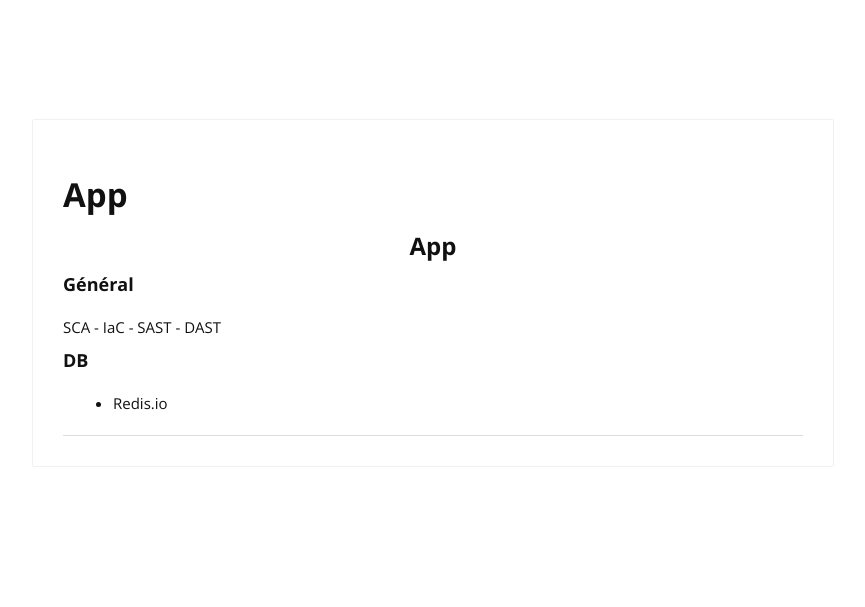
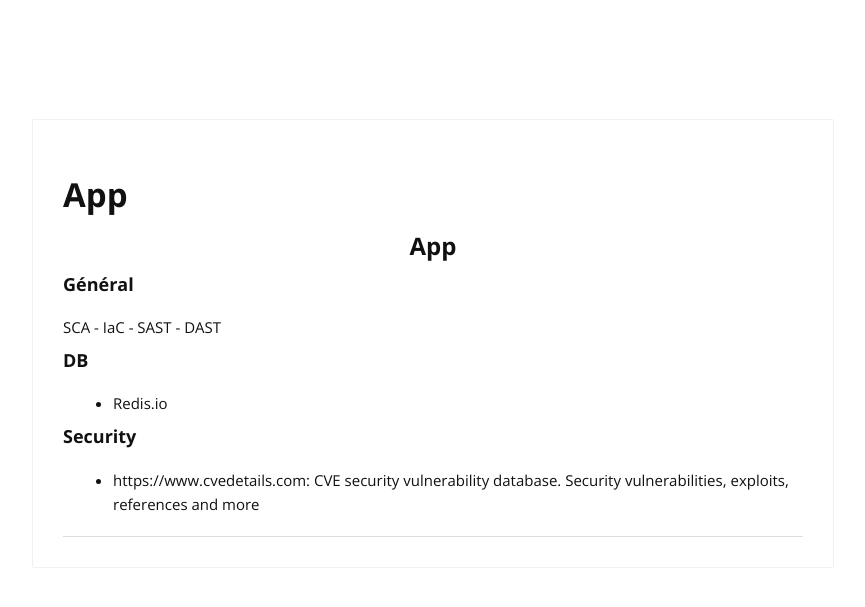
Before and after one commit to cylmat/cylmat.github.io, a Jekyll site: the page built from _pages/APP.md, in a window 1280 px wide. Shown: the top 607 px of the page, without its empty margins (207-1072 px from the left). Built offline with Jekyll 4.4.1, drawn with Linux system fonts in a browser that asks for light colours; nearby versions of some CDN libraries.

Commit message:
Update APP.md

```diff
--- a/_pages/APP.md
+++ b/_pages/APP.md
@@ -12,3 +12,6 @@ SCA - IaC - SAST - DAST
 
 ### DB
 - Redis.io
+
+### Security
+- https://www.cvedetails.com: CVE security vulnerability database. Security vulnerabilities, exploits, references and more
```
